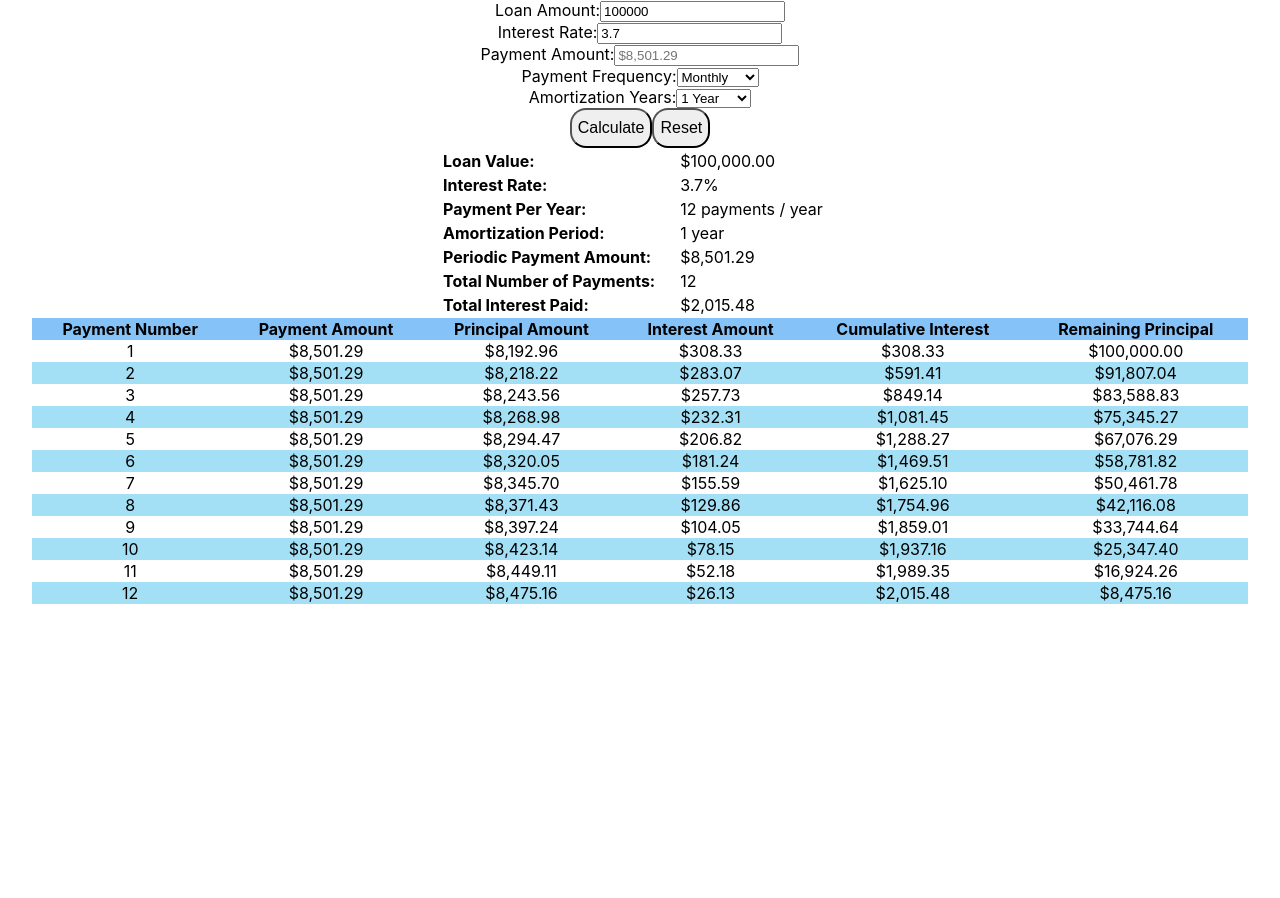
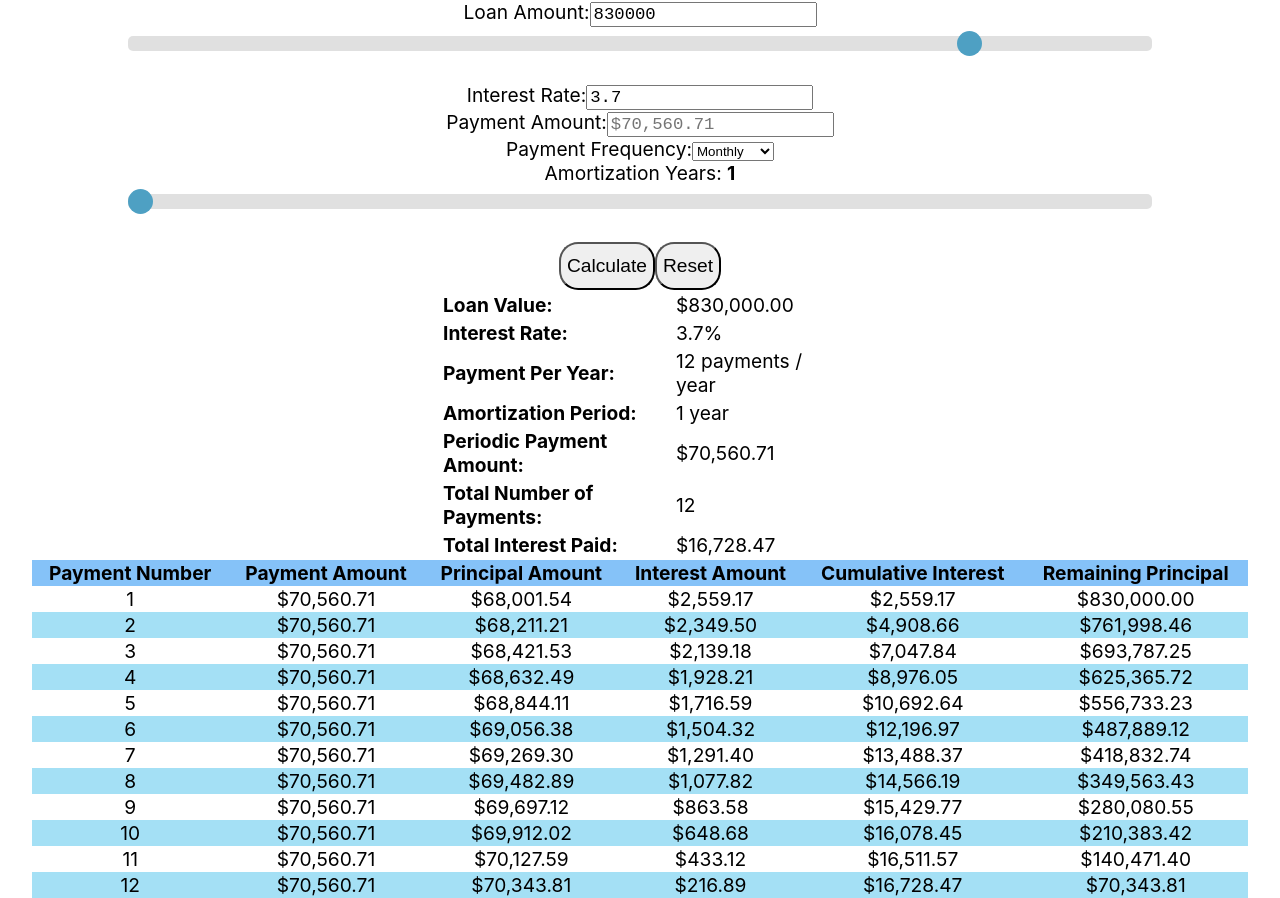
Before and after one commit to tabishz/amortization-calculator, a React (Create React App) app: page / in a window 1280 px wide. Before the commit the page ends 800 px from the top, so only its background shows below. Built offline with nearby package versions, Linux system fonts and the light colour scheme.

Commit message:
default loan setup

```diff
--- a/src/App.js
+++ b/src/App.js
@@ -1,13 +1,16 @@
-import { setSelectionRange } from "@testing-library/user-event/dist/utils";
+// import { setSelectionRange } from "@testing-library/user-event/dist/utils";
 import "./App.css";
 import React, { Component } from "react";
 // import ReactDOM from 'react-dom';
+
+const DEFAULT_LOAN_AMOUNT = 830000;
 
 class App extends Component {
   constructor(props) {
     super(props);
     this.state = {
-      loanAmount: 100000,
+      loanAmount: DEFAULT_LOAN_AMOUNT,
+      loanAmountSlider: DEFAULT_LOAN_AMOUNT,
       interest: 3.7,
       frequency: 12,
       years: 1,
@@ -16,16 +19,20 @@ class App extends Component {
   }
 
   updateValue = async (e) => {
-    // console.log(`Setting ${e.target.id} = ${e.target.value}`);
+    console.log(`Setting ${e.target.id} = ${e.target.value}`);
     await this.setState({ [e.target.id]: e.target.value });
+    if (this.state.loanAmount != this.state.loanAmountSlider) {
+      this.setState({loanAmount: this.state.loanAmountSlider});
+    }
     await this.doCalc();
     return;
   };
 
   reset = async () => {
     await this.setState({
-      loanAmount: 100000,
-      interest: 3.7,
+      loanAmount: DEFAULT_LOAN_AMOUNT,
+      loanAmountSlider: DEFAULT_LOAN_AMOUNT,
+      interest: 3.9,
       frequency: 12,
       years: 1,
       totalInterestPaid: 0,
@@ -149,11 +156,24 @@ class App extends Component {
           ></input>
           </label>
           <br />
+          <div className="slidecontainer">
+            <input
+              className="slider"
+              type="range"
+              id="loanAmountSlider"
+              min="1000"
+              max="1000000"
+              step="1000"
+              value={this.state.loanAmountSlider}
+              onChange={this.updateValue}
+            ></input>
+          </div>
+          <br />
           <label>Interest Rate:
           <input
             type="number"
             id="interest"
-            placeholder="3.7%"
+            placeholder="3.9%"
             step="0.1"
             value={this.state.interest}
             onChange={this.updateValue}
@@ -182,23 +202,21 @@ class App extends Component {
           </select>
           </label>
           <br />
-          <label>Amortization Years:
-          <select id="years" value={this.state.years} onChange={this.updateValue}>
-            <option value="1">1 Year</option>
-            <option value="2">2 Year</option>
-            <option value="3">3 Year</option>
-            <option value="4">4 Year</option>
-            <option value="5">5 Years</option>
-            <option value="6">6 Years</option>
-            <option value="7">7 Years</option>
-            <option value="8">8 Years</option>
-            <option value="10">10 Years</option>
-            <option value="15">15 Years</option>
-            <option value="20">20 Years</option>
-            <option value="25">25 Years</option>
-            <option value="30">30 Years</option>
-          </select>
+          <label>Amortization Years: <strong>{this.state.years}</strong>
           </label>
+          <br />
+          <div className="slidecontainer">
+            <input
+              className="slider"
+              type="range"
+              id="years"
+              min="1"
+              max="30"
+              step="1"
+              value={this.state.years}
+              onChange={this.updateValue}
+            ></input>
+          </div>
           <br />
           <button onClick={this.doCalc}>Calculate</button>
           <button onClick={this.reset}>Reset</button>
--- a/src/index.css
+++ b/src/index.css
@@ -3,11 +3,69 @@ body {
   font-family: -apple-system, BlinkMacSystemFont, 'Segoe UI', 'Roboto', 'Oxygen',
     'Ubuntu', 'Cantarell', 'Fira Sans', 'Droid Sans', 'Helvetica Neue',
     sans-serif;
+  font-size: 1.2em;
   -webkit-font-smoothing: antialiased;
   -moz-osx-font-smoothing: grayscale;
+}
+
+input {
+  font-size: 0.9em;
+  font-family: monospace, 'Courier New', Monaco, Consolas;
 }
 
 code {
   font-family: source-code-pro, Menlo, Monaco, Consolas, 'Courier New',
     monospace;
 }
+
+.slidecontainer {
+  display: flex;
+  justify-content: center;
+}
+
+.slider {
+  -webkit-appearance: none;
+  width: 100%;
+  height: 15px;
+  border-radius: 5px;
+  background: #d3d3d3;
+  outline: none;
+  opacity: 0.7;
+  -webkit-transition: .2s;
+  transition: opacity .2s;
+  margin: 0.5em 10% 0.5em 10%;
+}
+
+.slider::-webkit-slider-thumb {
+  -webkit-appearance: none;
+  appearance: none;
+  width: 25px;
+  height: 25px;
+  border-radius: 50%;
+  background: #0479ab;
+  cursor: pointer;
+}
+
+.slider::-moz-range-thumb {
+  width: 25px;
+  height: 25px;
+  border-radius: 50%;
+  background: #0479ab;
+  cursor: pointer;
+}
+
+@media only screen and (max-width: 500px) {
+  body {
+    font-size: 1.5em;
+  }
+  input {
+    font-size: 1.2em;
+  }
+  .slider {
+    height: 1em;
+  }
+  .slider::-webkit-slider-thumb {
+    width: 1.4em;
+    height:1.4em;
+  }
+}
```
